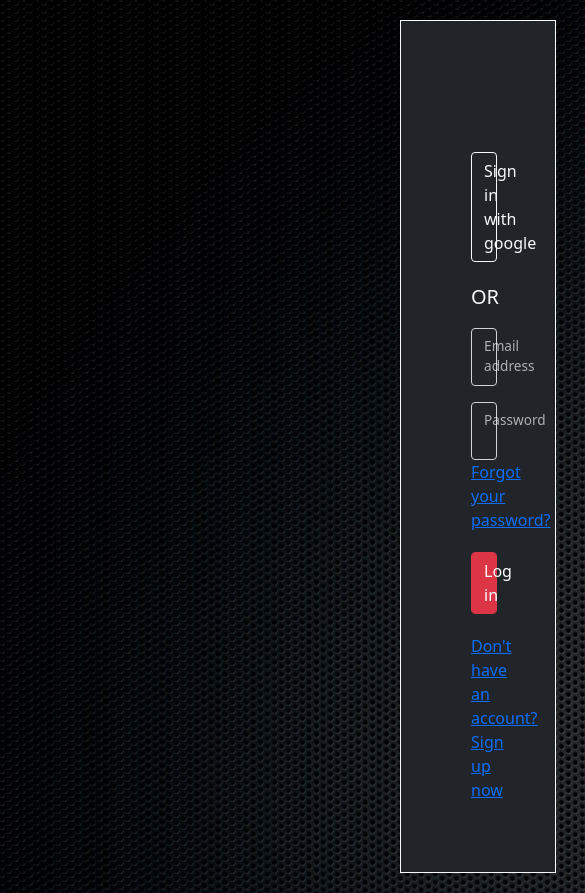
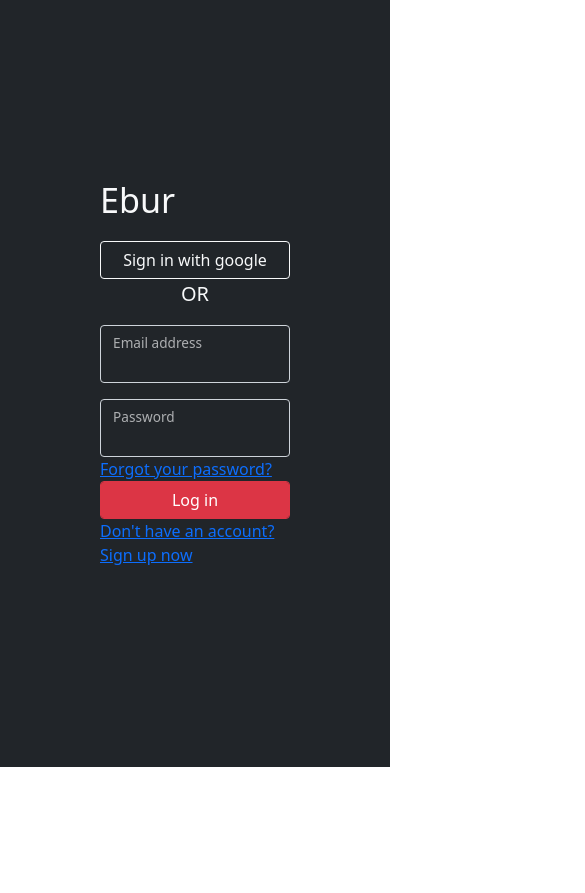
Before and after one commit to adrianeka/adrianeka.github.io, a plain HTML site: page login.html in a window 390 px wide. Shown: the top 893 px of the page, 585 px wide, since content can reach past the window. After the commit the page ends 844 px from the top, so only its background shows below. Drawn offline with Linux system fonts and the light colour scheme.

Commit message:
Fix responsive login.html

```diff
--- a/style.css
+++ b/style.css
@@ -52,6 +52,23 @@ nav {
 }
 
 /* form */
+.form-login {
+  padding: 200px 100px;
+}
+
+.back {
+  text-decoration: none;
+  position: relative;
+  bottom: 20px;
+  text-align: center;
+  color: #f8f9fa;
+}
+
+/* Responsive Breakpoint */
+@media (min-width: 992px) {
+  .jumbotron {
+    margin-top: -60px;
+  }
   .form-body {
     background-image: url("media/jumbotron.jpg");
   }
@@ -74,10 +91,4 @@ nav {
     bottom: 40px;
     color: #f8f9fa;
   }
-
-/* Responsive Breakpoint */
-@media (min-width: 992px) {
-  .jumbotron {
-    margin-top: -60px;
 }
-}
```
Lines whose indentation alone changed are shown as unchanged.
